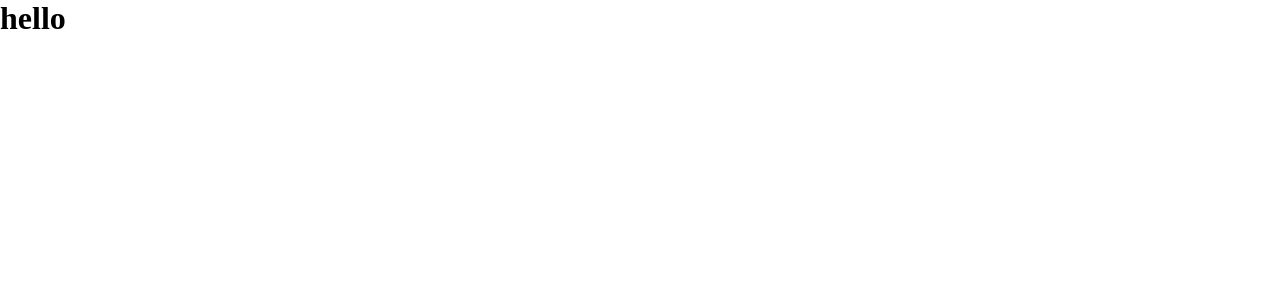
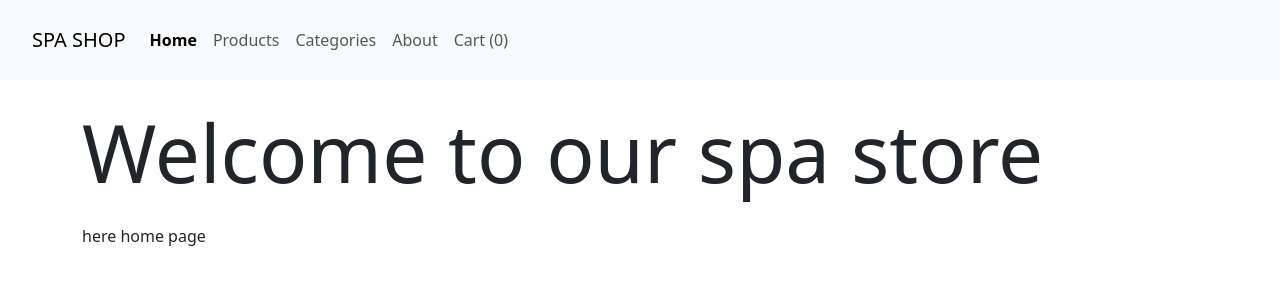
Before and after one commit to dimakarpovich/shop, a website built with Parcel: page src/index.html in a window 1280 px wide. Built offline with nearby package versions, Linux system fonts and the light colour scheme.

Commit message:
add file js, html

```diff
--- a/src/index.html
+++ b/src/index.html
@@ -3,12 +3,49 @@
 <head>
   <meta charset="UTF-8">
   <meta name="viewport" content="width=device-width, initial-scale=1.0">
-  <title>FE 126</title>
+  <title>shop</title>
   <link rel="shortcut icon" href="../favicon.ico" type="image/x-icon">
   <link rel="stylesheet" href="./scss/main.scss">
+  <link href="https://cdn.jsdelivr.net/npm/bootstrap@5.3.0-alpha1/dist/css/bootstrap.min.css" rel="stylesheet" integrity="sha384-GLhlTQ8iRABdZLl6O3oVMWSktQOp6b7In1Zl3/Jr59b6EGGoI1aFkw7cmDA6j6gD" crossorigin="anonymous">
+
+
 </head>
 <body>
-  <h1>hello</h1>
+  <nav class="navbar navbar-expand-lg bg-body-tertiary">
+    <div class="container-fluid">
+      <a class="navbar-brand" href="/">SPA SHOP</a>
+      <button class="navbar-toggler" type="button" data-bs-toggle="collapse" data-bs-target="#navbarNav" aria-controls="navbarNav" aria-expanded="false" aria-label="Toggle navigation">
+        <span class="navbar-toggler-icon"></span>
+      </button>
+      <div class="collapse navbar-collapse" id="navbarNav">
+        <ul class="navbar-nav" id="nav-list">
+          <li class="nav-item">
+            <a class="nav-link" aria-current="page" href="/">Home</a>
+          </li>
+          <li class="nav-item">
+            <a class="nav-link" href="/Products">Products</a>
+          </li>
+          <li class="nav-item">
+            <a class="nav-link" href="/Categories">Categories</a>
+          </li>
+          <li class="nav-item">
+            <a class="nav-link" href="/About">About</a>
+          </li>
+          <li class="nav-item">
+            <a class="nav-link" href="/Cart">Cart <span>(0)</span></a>
+          </li>
+        </ul>
+      </div>
+    </div>
+  </nav>
+  <main class="container-sm py-4">
+    <h1 class="display-1"></h1>
+    <section id="content" class="py-4"></section>
+  </main>
+
+
+  <script src="https://cdn.jsdelivr.net/npm/bootstrap@5.3.0-alpha1/dist/js/bootstrap.bundle.min.js" integrity="sha384-w76AqPfDkMBDXo30jS1Sgez6pr3x5MlQ1ZAGC+nuZB+EYdgRZgiwxhTBTkF7CXvN" crossorigin="anonymous"></script>
+
   <script type="module" src="./js/app.js"></script>
 </body>
 </html>
--- /dev/null
+++ b/src/js/404.js
@@ -0,0 +1,5 @@
+const erorr404 = () => `
+<p>You are able to go to the <a href=
+"/">Home page</a></p>
+`;
+export default erorr404;
--- /dev/null
+++ b/src/js/about.js
@@ -0,0 +1,3 @@
+const about = () => 'here will be about page content';
+
+export default about;
--- a/src/js/app.js
+++ b/src/js/app.js
@@ -0,0 +1,4 @@
+import initRouter from "./router"
+document.addEventListener('DOMContentLoaded', () => {
+  initRouter();
+});
--- /dev/null
+++ b/src/js/home.js
@@ -0,0 +1,3 @@
+const home = () => 'here home page';
+
+export default home;
--- /dev/null
+++ b/src/js/products.js
@@ -0,0 +1,3 @@
+const products = () => 'here will be products content';
+
+export default products;
--- /dev/null
+++ b/src/js/router.js
@@ -0,0 +1,75 @@
+import home from "./home";
+import products from "./products";
+import categories from "./categories";
+import about from "./about";
+import cart from "./cart";
+import erorr404 from "./404";
+
+const routes = {
+  '/': {
+    title: 'Welcome to our spa store',
+    content: home,
+
+  },
+  '/Products': {
+    title: 'our products ',
+    content: products,
+
+  },
+   '/Categories': {
+    title: 'All categories here',
+    content: categories,
+  },
+  '/About': {
+    title: 'Here information about our products',
+    content: about,
+
+  },
+  '/Cart': {
+    title: 'Your products',
+    content: cart,
+  },
+  404: {
+    title: 'The page is not found',
+    content: erorr404,
+  }
+}
+
+
+
+
+const handleClick = (e) => {
+  e.preventDefault();
+  console.log(e.target.pathname);
+  if(e.target.pathname !== window.location.pathname) {
+    window.history.pushState({}, '', e.target.pathname);
+    window.dispatchEvent(new Event('popstate'));
+  }
+};
+
+const handleRouter = () => {
+  const location = window.location.pathname;
+  const route = routes[location] ?? routes[404];
+
+
+  document.querySelector('h1').innerHTML = route.title;
+  document.querySelector('#content').innerHTML =route.content();
+  document.querySelectorAll('#nav-list .nav-link').forEach((el) =>{
+    el.classList.remove('active');
+    if(el.pathname ===location) {
+      el.classList.add('active');
+    }
+  })
+
+
+
+};
+const initRouter = () => {
+  handleRouter();
+  window.addEventListener('popstate', handleRouter);
+  document.querySelectorAll('.nav-link').forEach((el) => {
+    el.addEventListener('click', handleClick)
+  });
+
+};
+export default initRouter
--- a/src/scss/main.scss
+++ b/src/scss/main.scss
@@ -1 +1,9 @@
 @import "reset";
+.navbar {
+  margin-left: auto;
+  margin-right: auto;
+  padding:20px;
+}
+.active {
+  font-weight: bold;
+}
```
Also changed, not shown: src/js/cart.js (added), src/js/categories.js (added).
